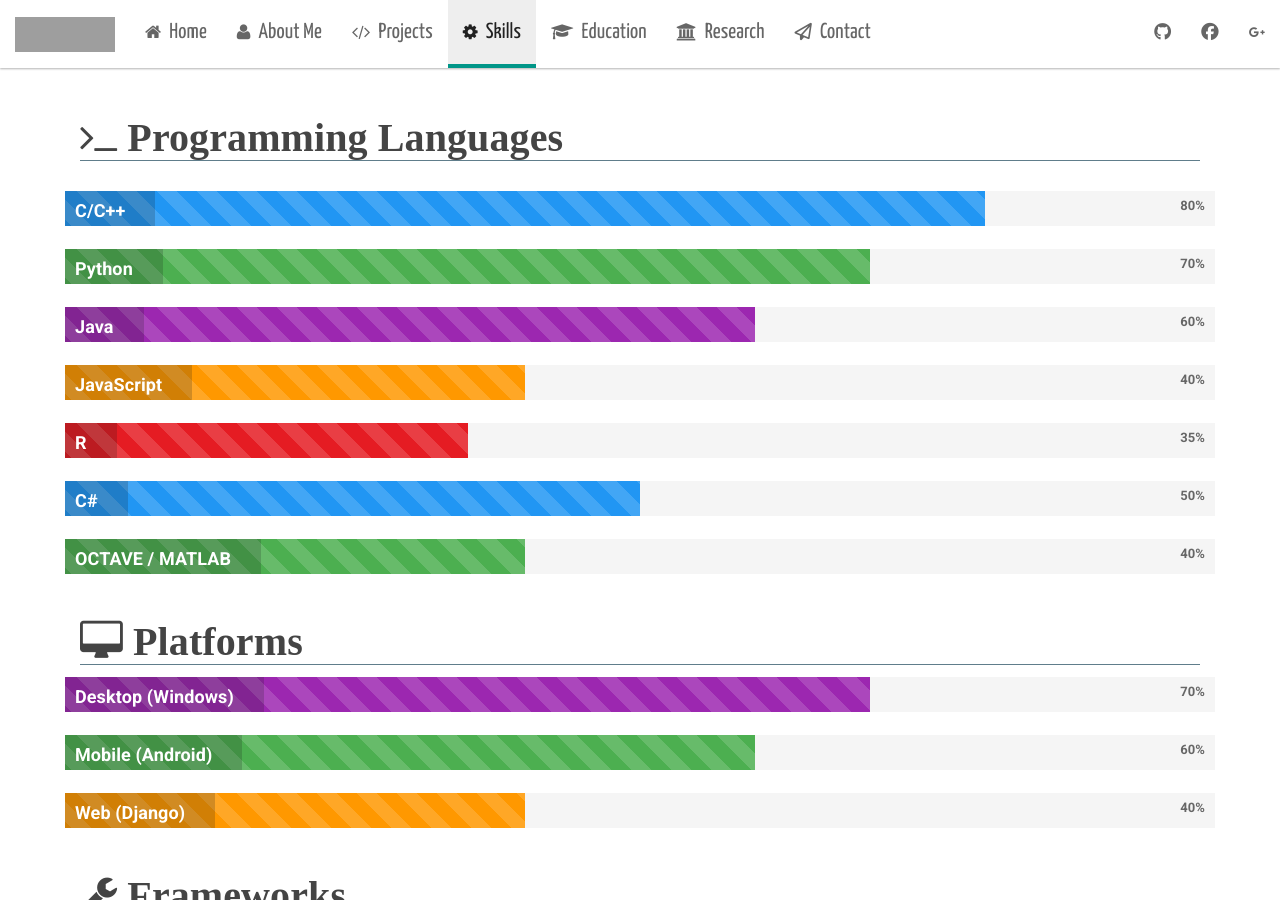
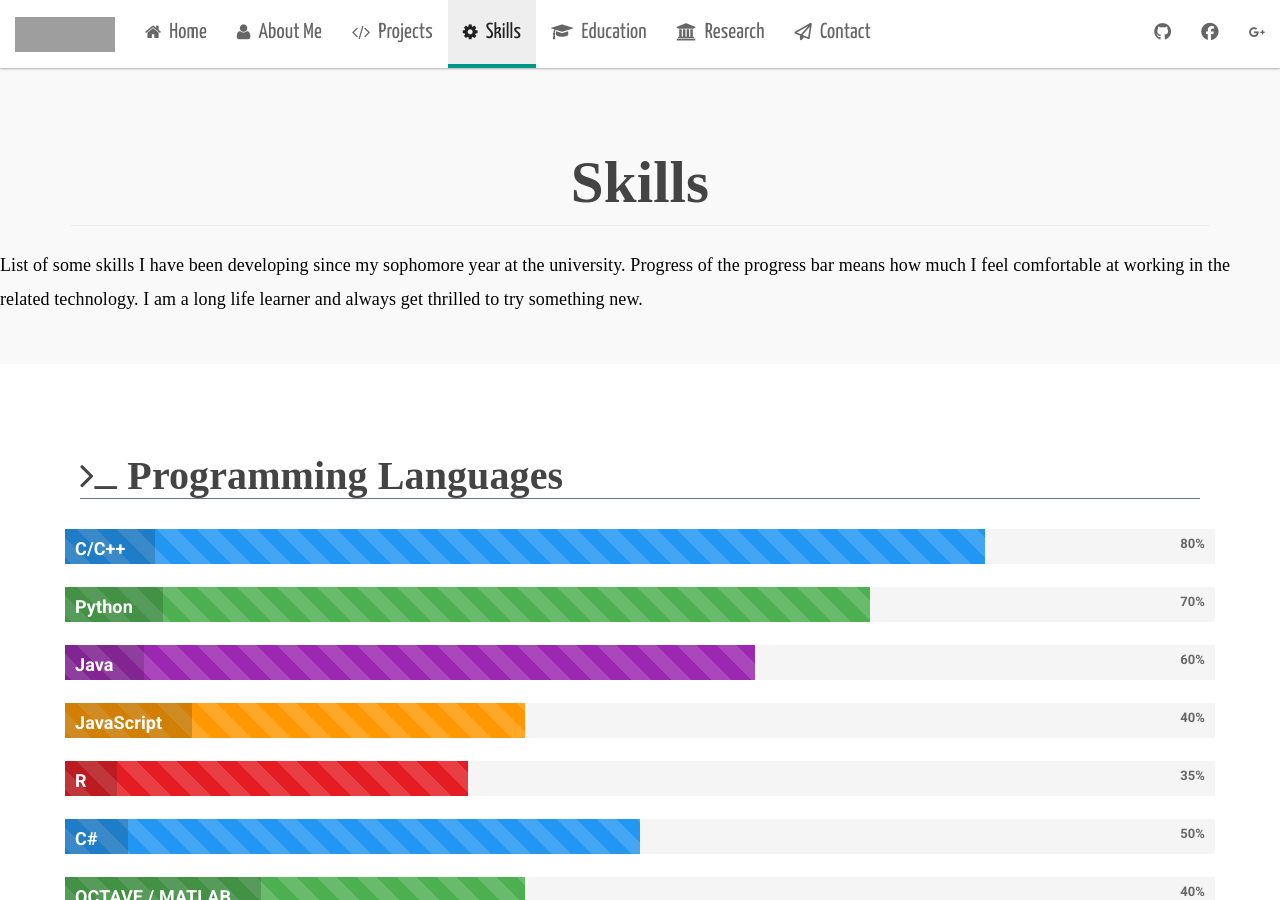
Before and after one commit to manashmandal/manashmandal.github.io, a Jekyll site: the page built from skills.html, in a window 1280 px wide and 900 px high. Built offline with Jekyll 4.4.1, drawn with Linux system fonts in a browser that asks for light colours; nearby versions of some CDN libraries; some web fonts are replaced; grey boxes are pictures that could not be loaded.

Commit message:
added new info on skill page

```diff
--- a/skills.html
+++ b/skills.html
@@ -3,6 +3,15 @@ layout: page_header
 permalink: /skills
 title: Skills
 ---
+
+<div class="jumbotron">
+    <div class="container">
+        <h1 class="education-heading page-header text-center"><strong>Skills</strong></h1>
+    </div>
+    <div class="para-graph">
+        List of some skills I have been developing since my sophomore year at the university. Progress of the progress bar means how much I feel comfortable at working in the related technology. I am a long life learner and always get thrilled to try something new.
+    </div>
+</div>
 
 <div class="container">
 
```
